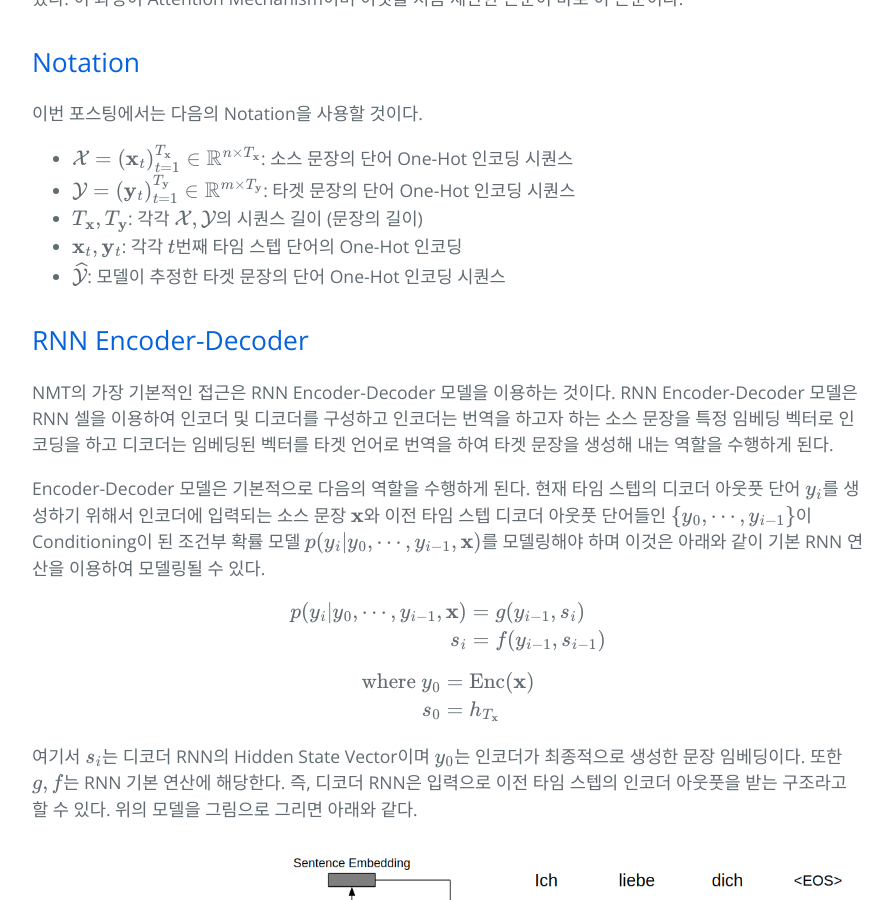
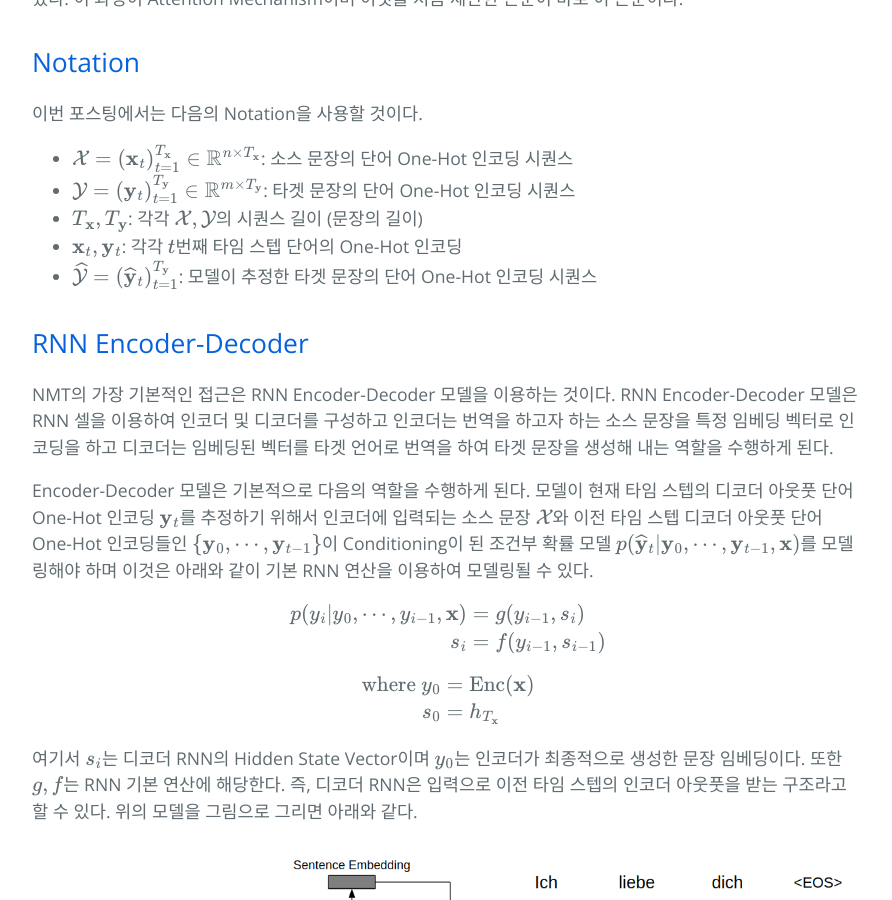
Before and after one commit to hcnoh/hcnoh.github.io, a Jekyll site: the page built from _posts/2018-12-11-bahdanau-attention.md, in a window 1280 px wide and 900 px high, scrolled down 1338 px. Shown: the whole window, without its empty margins (192-1084 px from the left). Built offline with Jekyll 4.4.1, drawn with Linux system fonts in a browser that asks for light colours; formulas are drawn with MathJax 3; comment, search, counter and statistics services are not loaded.

Commit message:
Update 2018-12-11-bahdanau-attention.md

```diff
--- a/_posts/2018-12-11-bahdanau-attention.md
+++ b/_posts/2018-12-11-bahdanau-attention.md
@@ -48,12 +48,12 @@ $$
 - $$\mathcal{Y} = (\mathbf{y}_t)_{t=1}^{T_{\mathbf{y}}} \in \mathbb{R}^{m \times T_{\mathbf{y}}}$$: 타겟 문장의 단어 One-Hot 인코딩 시퀀스
 - $$T_{\mathbf{x}}, T_{\mathbf{y}}$$: 각각 $$\mathcal{X}, \mathcal{Y}$$의 시퀀스 길이 (문장의 길이)
 - $$\mathbf{x}_t, \mathbf{y}_t$$: 각각 $$t$$번째 타임 스텝 단어의 One-Hot 인코딩
-- $$\widehat{\mathcal{Y}}$$: 모델이 추정한 타겟 문장의 단어 One-Hot 인코딩 시퀀스
+- $$\widehat{\mathcal{Y}} = (\widehat{\mathbf{y}}_t)_{t=1}^{T_{\mathbf{y}}}$$: 모델이 추정한 타겟 문장의 단어 One-Hot 인코딩 시퀀스
 
 ## RNN Encoder-Decoder
 NMT의 가장 기본적인 접근은 RNN Encoder-Decoder 모델을 이용하는 것이다. RNN Encoder-Decoder 모델은 RNN 셀을 이용하여 인코더 및 디코더를 구성하고 인코더는 번역을 하고자 하는 소스 문장을 특정 임베딩 벡터로 인코딩을 하고 디코더는 임베딩된 벡터를 타겟 언어로 번역을 하여 타겟 문장을 생성해 내는 역할을 수행하게 된다.
 
-Encoder-Decoder 모델은 기본적으로 다음의 역할을 수행하게 된다. 현재 타임 스텝의 디코더 아웃풋 단어 $$y_i$$를 생성하기 위해서 인코더에 입력되는 소스 문장 $$\mathbf{x}$$와 이전 타임 스텝 디코더 아웃풋 단어들인 $$\{y_0, \cdots, y_{i-1}\}$$이 Conditioning이 된 조건부 확률 모델 $$p(y_i \vert y_0,\cdots, y_{i-1}, \mathbf{x})$$를 모델링해야 하며 이것은 아래와 같이 기본 RNN 연산을 이용하여 모델링될 수 있다.
+Encoder-Decoder 모델은 기본적으로 다음의 역할을 수행하게 된다. 모델이 현재 타임 스텝의 디코더 아웃풋 단어 One-Hot 인코딩 $$\mathbf{y}_t$$를 추정하기 위해서 인코더에 입력되는 소스 문장 $$\mathcal{X}$$와 이전 타임 스텝 디코더 아웃풋 단어 One-Hot 인코딩들인 $$\{\mathbf{y}_0, \cdots, \mathbf{y}_{t-1}\}$$이 Conditioning이 된 조건부 확률 모델 $$p(\widehat{\mathbf{y}}_t \vert \mathbf{y}_0,\cdots, \mathbf{y}_{t-1}, \mathbf{x})$$를 모델링해야 하며 이것은 아래와 같이 기본 RNN 연산을 이용하여 모델링될 수 있다.
 
 $$
 \begin{align*}
```
